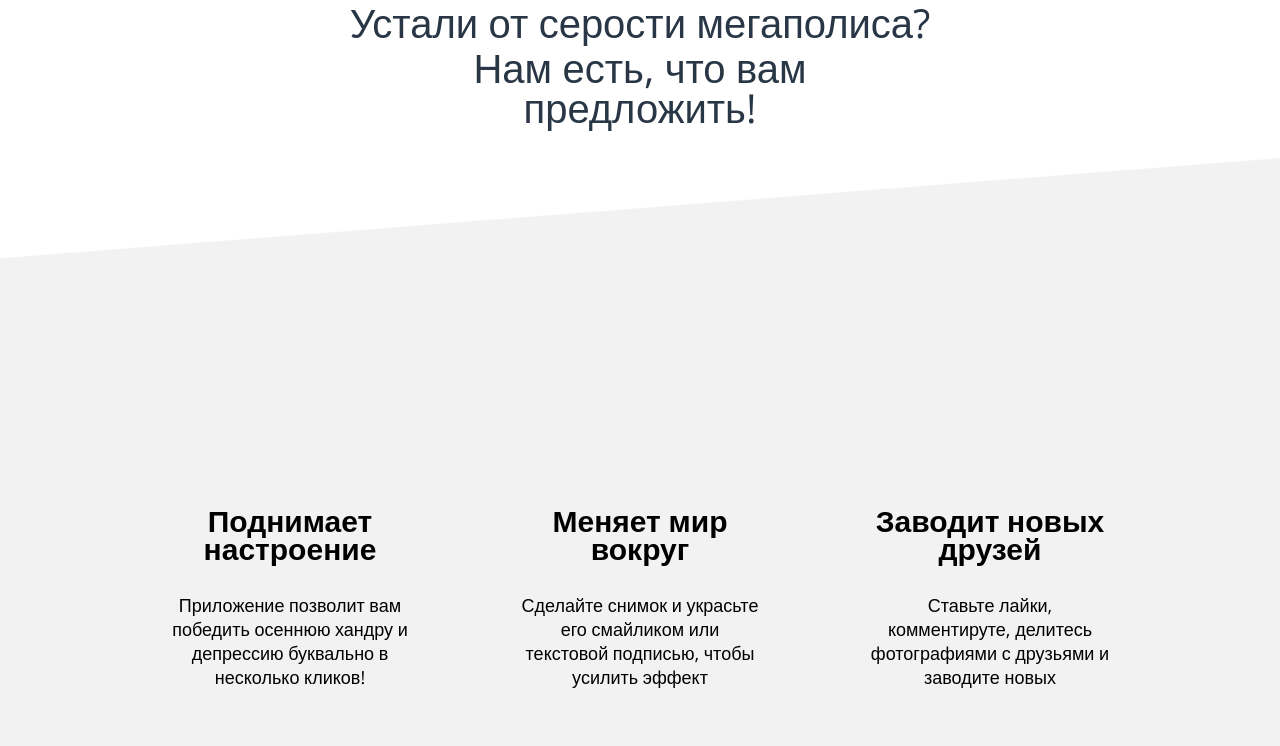
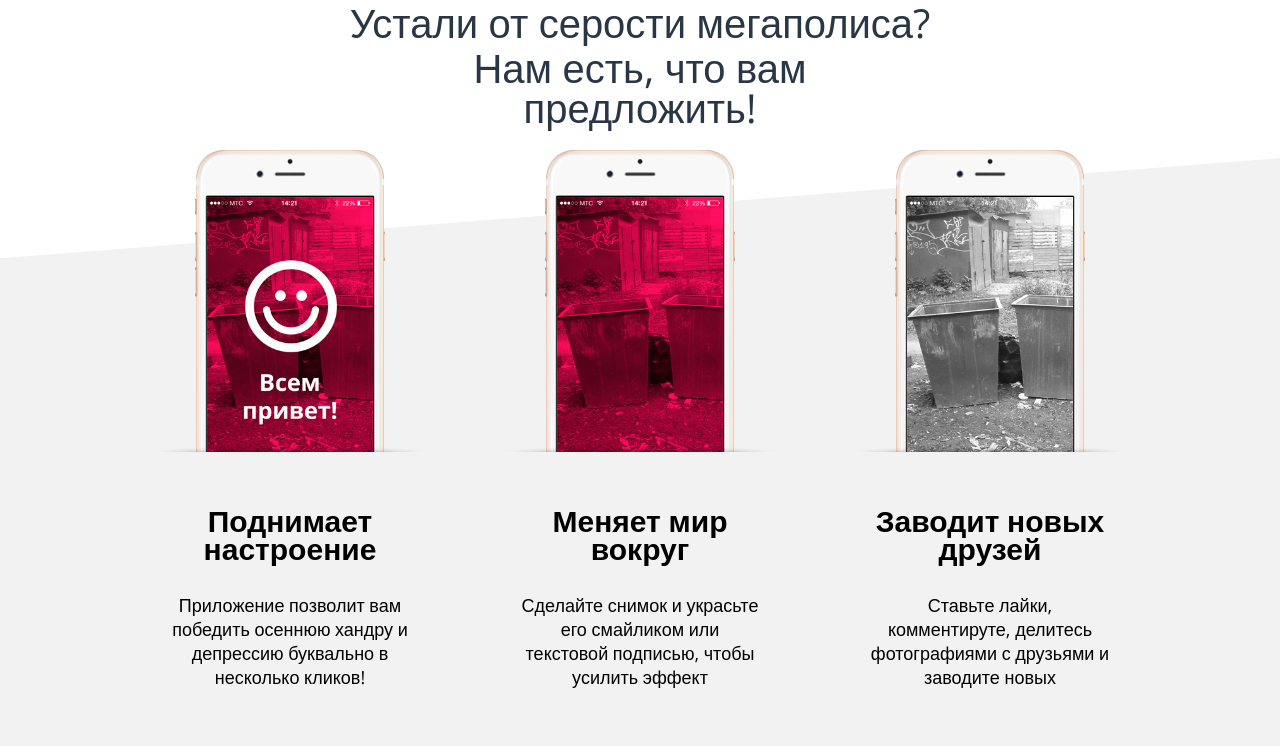
Before and after one commit to ZhenkaTanka/my-pink, a website: page index.html in a window 1280 px wide. Shown: the part 921-1667 px from the top of the page. Drawn offline with nearby package versions, Linux system fonts and the light colour scheme; the site is published under a folder, as on GitHub Pages, so addresses that start at the root find nothing.

Commit message:
Исправил ссылки на картинки 3.0

```diff
--- a/css/style.css
+++ b/css/style.css
@@ -667,7 +667,7 @@ th {
         align-items: flex-end;
     -ms-flex-pack: center;
         justify-content: center;
-    background: url(/img/screens/screen-1.jpg) no-repeat center, url(/img/iphone-screen.png) no-repeat top;
+    background: url(../img/screens/screen-1.jpg) no-repeat center, url(../img/iphone-screen.png) no-repeat top;
     background-size: 166px, 190px;
     background-position: center 47px, top;
     height: 302px;
@@ -678,7 +678,7 @@ th {
   .information__item-screen::after {
     content: "";
     position: absolute;
-    background: url(/img/shadow.png) no-repeat top;
+    background: url(../img/shadow.png) no-repeat top;
     background-size: auto;
     width: 300px;
     height: 7px;
@@ -686,11 +686,11 @@ th {
     opacity: 0.3;
   }
   .information__item-screen_two {
-    background: url(/img/screens/screen-2.jpg) no-repeat center 47px, url(/img/iphone-screen.png) no-repeat top;
+    background: url(../img/screens/screen-2.jpg) no-repeat center 47px, url(../img/iphone-screen.png) no-repeat top;
     background-size: 166px, 190px;
   }
   .information__item-screen_three {
-    background: url(/img/screens/screen-3.jpg) no-repeat center 47px, url(/img/iphone-screen.png) no-repeat top;
+    background: url(../img/screens/screen-3.jpg) no-repeat center 47px, url(../img/iphone-screen.png) no-repeat top;
     background-size: 166px, 190px;
   }
   .information__header {
@@ -1669,7 +1669,7 @@ th {
     margin: auto;
     width: 79px;
     height: 63px;
-    background: url(/img/quotes.png) no-repeat center;
+    background: url(../img/quotes.png) no-repeat center;
   }
   .reivew__item {
     padding-top: 50px;
```
